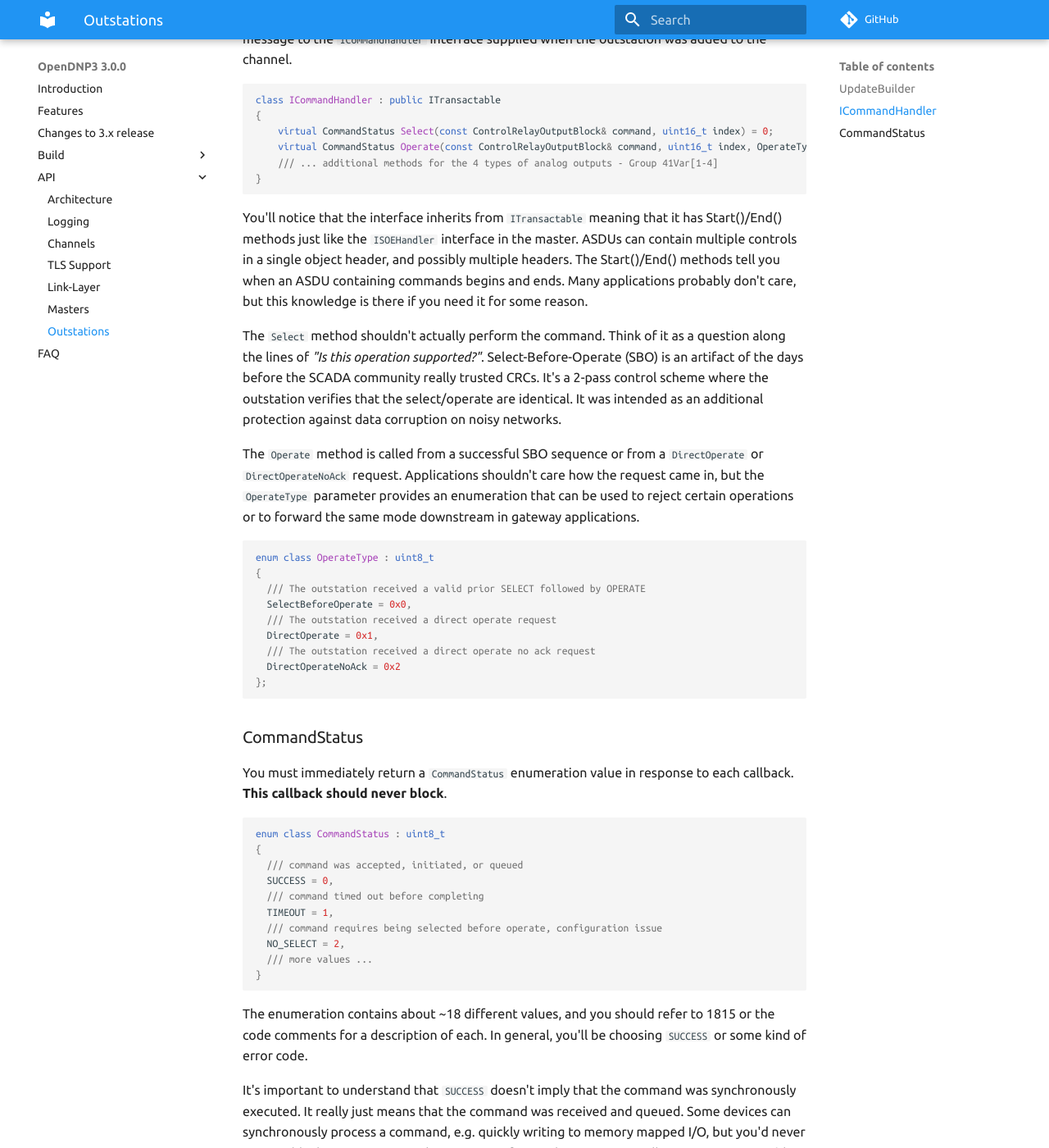
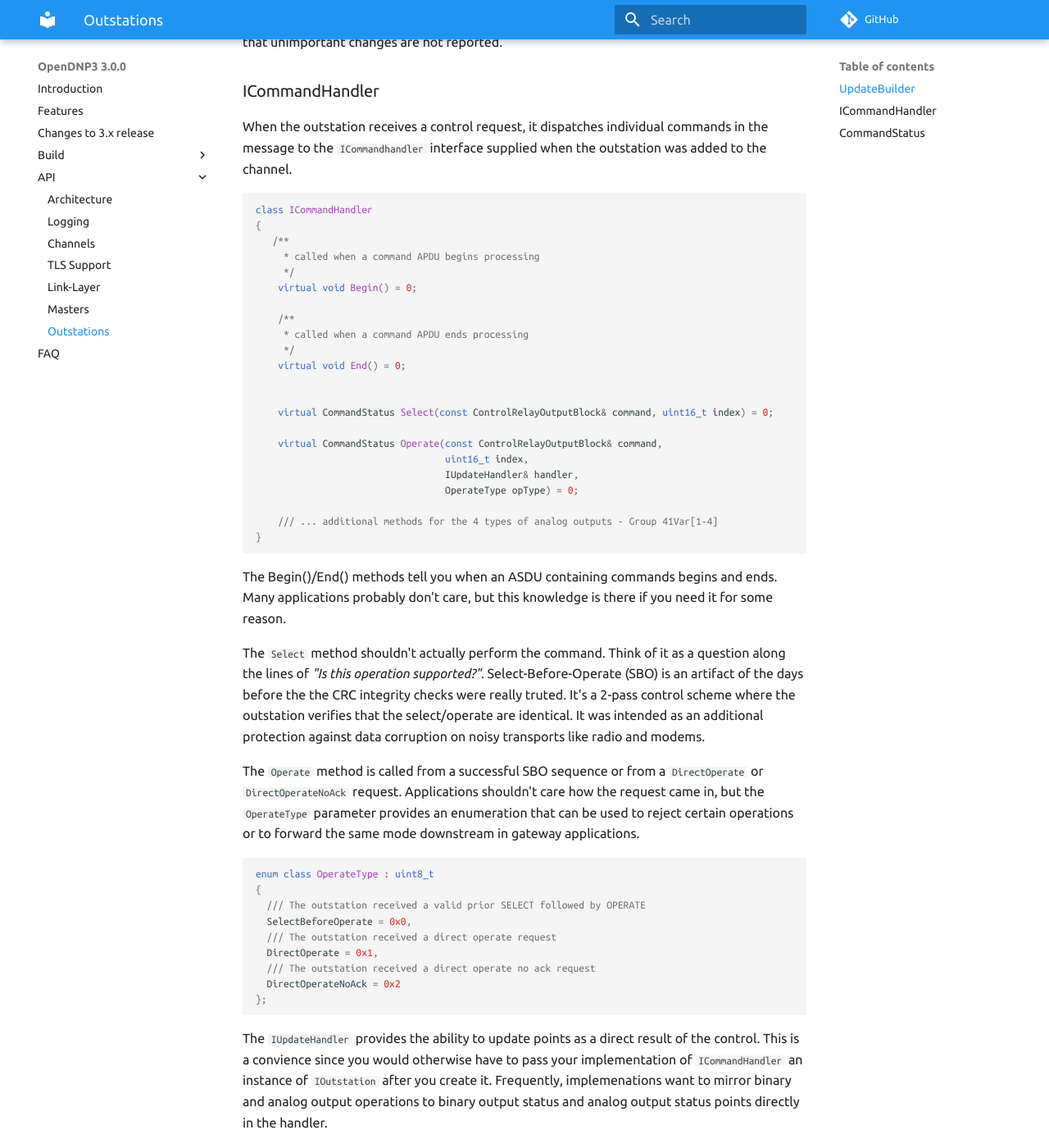
Before and after one commit to dnp3/opendnp3-guide, an MkDocs documentation site: the page built from docs/api/outstations.md, in a window 1280 px wide and 1400 px high, scrolled down 1451 px. Shown: the whole window at 82% size. Built offline with MkDocs 1.6.1 and Material for MkDocs 9.7.7, drawn with Linux system fonts in a browser that asks for light colours; comment, search, counter and statistics services are not loaded; some of the changed text lies outside the part shown.

Commit message:
update the outstation and master sections

````diff
--- a/docs/api/outstations.md
+++ b/docs/api/outstations.md
@@ -5,25 +5,32 @@ Just like a master, an outstation can be attached to any communication channel t
 To add an outstation to a communication channel you call the `AddOutstation` method on the channel interface:
 
 ```c++
-OutstationStackConfig stackConfig;
+// default configuration w/ an empty database
+OutstationStackConfig config;
 
-// You must specify the shape of your database and the size of the event buffers
-stackConfig.dbTemplate = DatabaseTemplate::AllTypes(10);
-stackConfig.outstation.eventBufferConfig = EventBufferConfig::AllTypes(10);
+// configure database points
+config.database = DatabaseConfig(10); // 10 of each type with default settings
+// adjust some settings for analog 0 to non-default values
+config.database.analog_input[0].clazz = PointClass::Class2;
+config.database.analog_input[0].svariation = StaticAnalogVariation::Group30Var5;
+config.database.analog_input[0].evariation = EventAnalogVariation::Group32Var7;
+
+// configure the size of the event buffers
+config.outstation.eventBufferConfig = EventBufferConfig::AllTypes(10);
 
 // you can override a default outstation parameters here
-stackConfig.outstation.params.allowUnsolicited = true;
+config.outstation.params.allowUnsolicited = true;
 
 // You can override the default link layer settings here
 // in this example we've changed the default link layer addressing
-stackConfig.link.LocalAddr = 10;
-stackConfig.link.RemoteAddr = 1;
+config.link.LocalAddr = 10;
+config.link.RemoteAddr = 1;
 
 auto outstation = channel->AddOutstation(
   "outstation",                             // alias for logging
   SuccessCommandHandler::Create(),          // ICommandHandler (interface)
   DefaultOutstationApplication::Create(),   // IOutstationApplication (interface)
-  stackConfig                               // static stack configuration
+  config                                    // static stack configuration
 );
 
 outstation->Enable();
@@ -59,25 +66,41 @@ When the outstation receives a control request, it dispatches individual command
 supplied when the outstation was added to the channel.
 
 ```c++
-class ICommandHandler : public ITransactable
+class ICommandHandler
 {
+   /**
+     * called when a command APDU begins processing
+     */
+    virtual void Begin() = 0;
+
+    /**
+     * called when a command APDU ends processing
+     */
+    virtual void End() = 0;
+
+
 	virtual CommandStatus Select(const ControlRelayOutputBlock& command, uint16_t index) = 0;
-	virtual CommandStatus Operate(const ControlRelayOutputBlock& command, uint16_t index, OperateType opType) = 0;
+
+	virtual CommandStatus Operate(const ControlRelayOutputBlock& command,
+                                  uint16_t index,
+                                  IUpdateHandler& handler,
+                                  OperateType opType) = 0;
+
 	/// ... additional methods for the 4 types of analog outputs - Group 41Var[1-4]
 }
 ```
 
-You'll notice that the interface inherits from `ITransactable` meaning that it has Start()/End() methods just like the `ISOEHandler` interface in the master. ASDUs
-can contain multiple controls in a single object header, and possibly multiple headers. The Start()/End() methods tell you when an ASDU containing
-commands begins and ends. Many applications probably don't care, but this knowledge is there if you need it for some reason.
+The Begin()/End() methods tell you when an ASDU containing commands begins and ends. Many applications probably don't care, but this
+knowledge is there if you need it for some reason.
 
 The `Select` method shouldn't actually perform the command. Think of it as a question along the lines of _"Is this operation supported?"_.
-Select-Before-Operate (SBO) is an artifact of the days before the SCADA community really trusted CRCs. It's a 2-pass control scheme where the
-outstation verifies that the select/operate are identical. It was intended as an additional protection against data corruption on noisy networks.
+Select-Before-Operate (SBO) is an artifact of the days before the the CRC integrity checks were really truted. It's a 2-pass control scheme where
+the outstation verifies that the select/operate are identical. It was intended as an additional protection against data corruption on noisy
+transports like radio and modems.
 
-The `Operate` method is called from a successful SBO sequence or from a `DirectOperate` or `DirectOperateNoAck` request. Applications shouldn't care how the
-request came in, but the `OperateType` parameter provides an enumeration that can be used to reject certain operations or to forward the same mode downstream in
-gateway applications.
+The `Operate` method is called from a successful SBO sequence or from a `DirectOperate` or `DirectOperateNoAck` request. Applications shouldn't
+care how the request came in, but the `OperateType` parameter provides an enumeration that can be used to reject certain operations or to forward
+the same mode downstream in gateway applications.
 
 ```c++
 enum class OperateType : uint8_t
@@ -90,6 +113,10 @@ enum class OperateType : uint8_t
   DirectOperateNoAck = 0x2
 };
 ```
+
+The `IUpdateHandler` provides the ability to update points as a direct result of the control. This is a convience since you would
+otherwise have to pass your implementation of `ICommandHandler` an instance of `IOutstation` after you create it. Frequently, implemenations
+want to mirror binary and analog output operations to binary output status and analog output status points directly in the handler.
 
 ### CommandStatus
 
````
Also changed, not shown: docs/api/architecture.md (+6 -6 lines), docs/api/logging.md (+11 -2 lines), docs/api/masters.md (+12 -9 lines), docs/features/3.0.md (+2 -2 lines).
